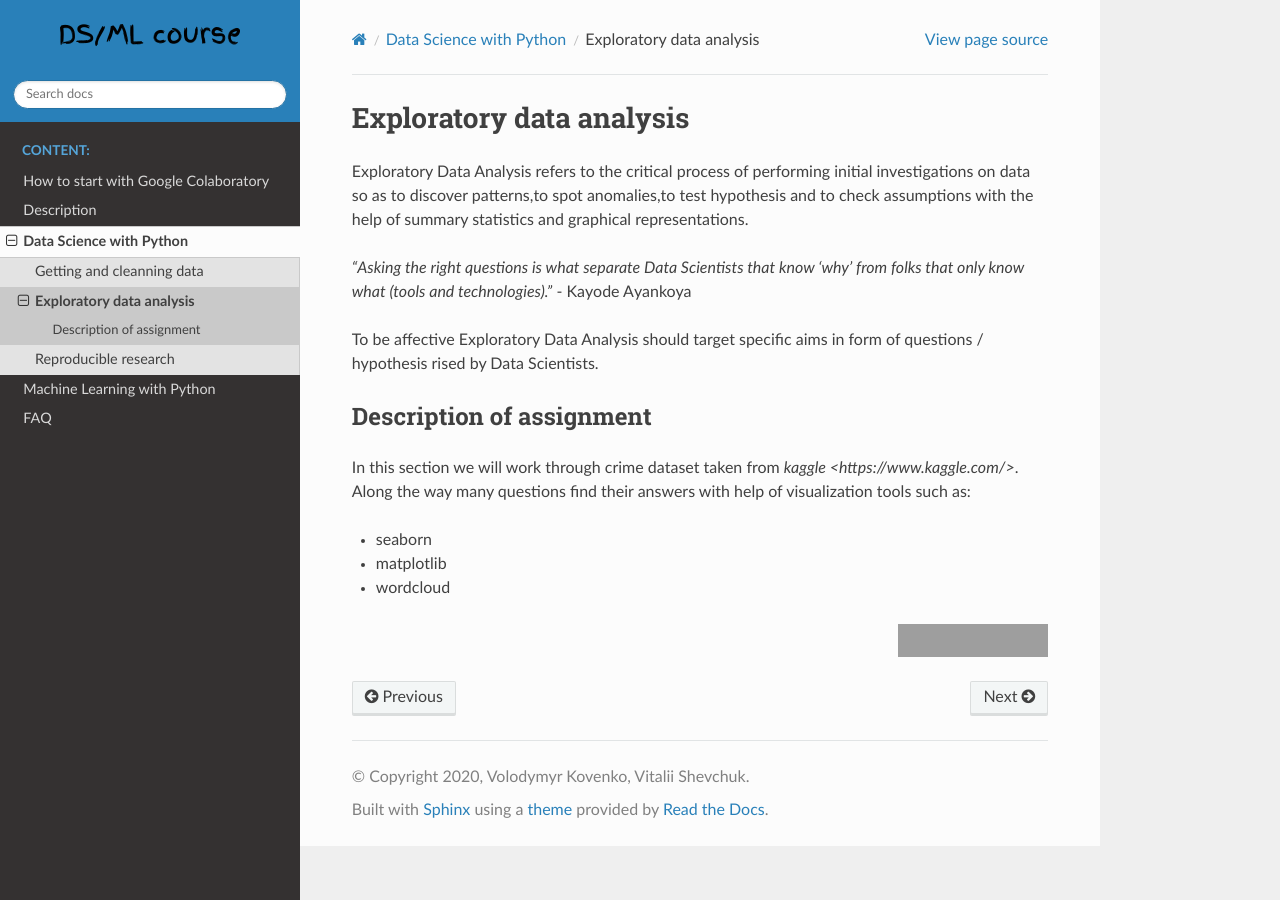
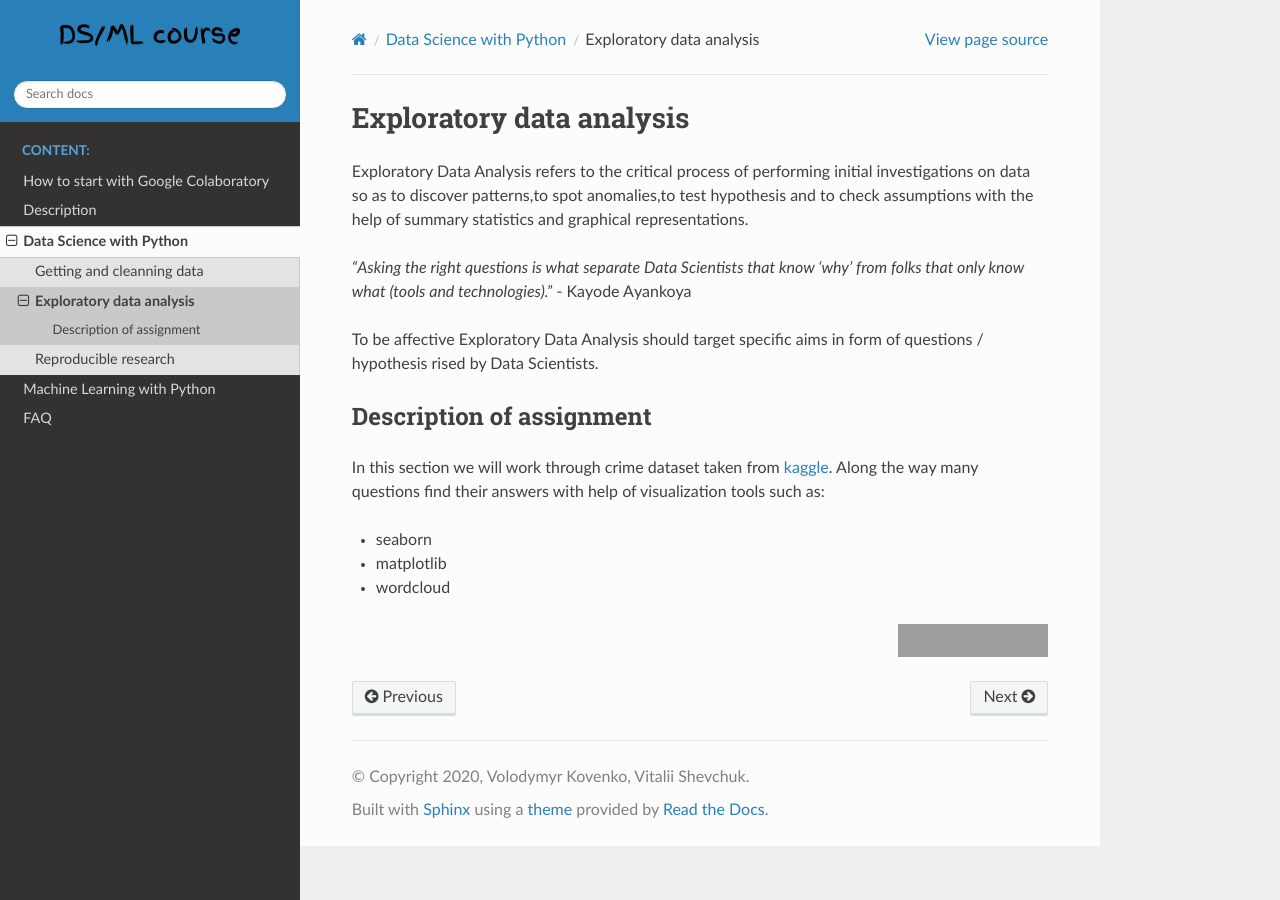
Before and after one commit to HikkaV/DS-ML-Courses, a Sphinx documentation site: the page built from docs/exploratory_data_analysis.rst, in a window 1280 px wide. Built offline with Sphinx 7.4.7 and the Read the Docs theme 2.0.0, drawn with Linux system fonts in a browser that asks for light colours; formulas are drawn with MathJax 3; grey boxes are pictures that could not be loaded.

Commit message:
small fix

```diff
--- a/docs/exploratory_data_analysis.rst
+++ b/docs/exploratory_data_analysis.rst
@@ -10,7 +10,7 @@ Exploratory data analysis
 Description of assignment
 =========================
 
-In this section we will work through crime dataset taken from `kaggle <https://www.kaggle.com/>`. Along the way many questions find their answers with help of visualization tools such as:
+In this section we will work through crime dataset taken from `kaggle <https://www.kaggle.com/>`_. Along the way many questions find their answers with help of visualization tools such as:
 
 - seaborn
 - matplotlib
```
